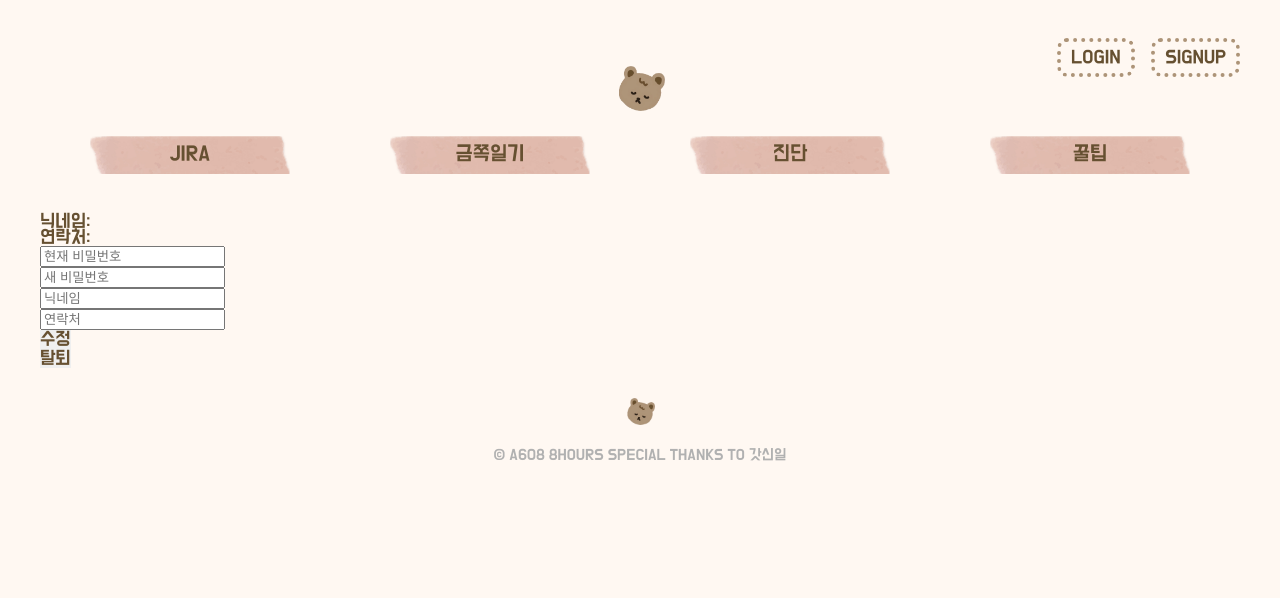
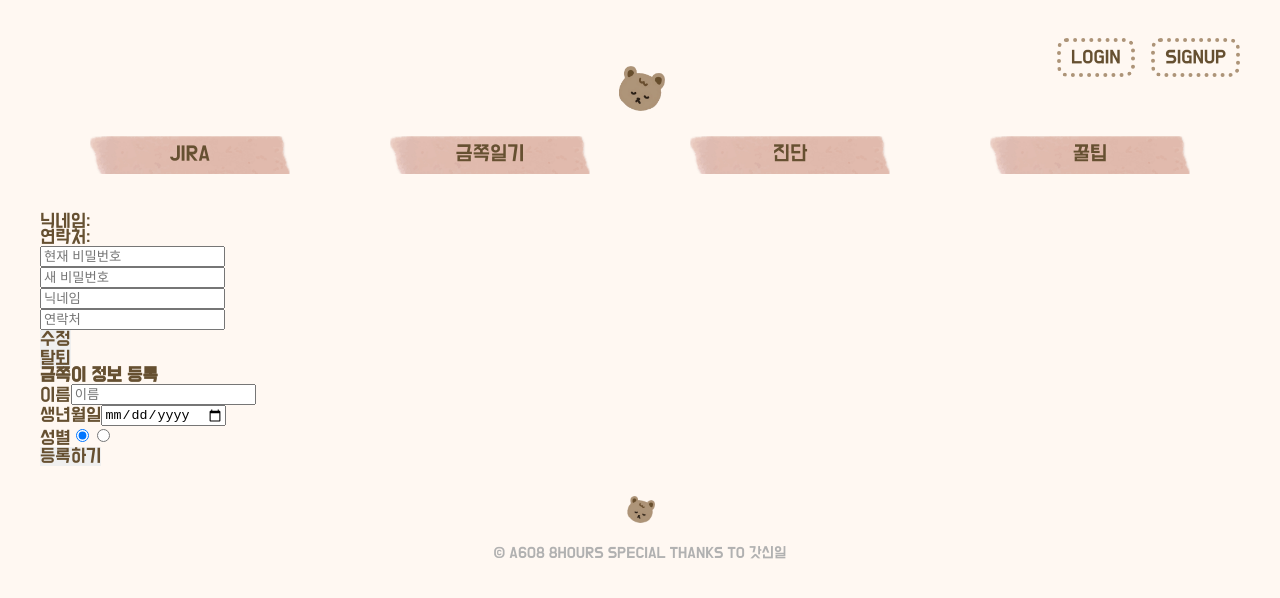
Before and after one commit to MyGoldenKids/goldenkid-frontend, a Vue app in the folder vue-project/: page /member/mypage in a window 1280 px wide. Shown: the top 598 px of the page. Built offline with nearby package versions, Linux system fonts and the light colour scheme; no server answers; what v-calendar would draw is missing.

Commit message:
feat: 아이정보 등록 axios #48

```diff
--- /dev/null
+++ b/vue-project/src/api/child.js
@@ -0,0 +1,15 @@
+import { instance } from "./axios";
+
+// 아이 정보 등록
+const registerChild = async (data) => {
+    instance
+        .post("child/register", data.value)
+        .then((response) => {
+            console.log(response.data);
+        })
+        .catch((error) => {
+            console.log(error);
+        });
+};
+
+export { registerChild };
--- /dev/null
+++ b/vue-project/src/components/child/ChildRegisterComponent.vue
@@ -0,0 +1,74 @@
+<script setup>
+import { registerChild } from "@/api/child";
+import { ref } from "vue";
+import { useMemberStore } from "@/stores/member-store";
+
+const store = useMemberStore();
+const memberNo = store.memberInfo.memberNo;
+
+const child = ref({
+    childName: "",
+    childBirth: "",
+    childGender: true,
+    memberId: memberNo,
+    fileId: "",
+});
+
+function submitForm() {
+    registerChild(child);
+}
+</script>
+
+<template>
+    <div class="child-wrap">
+        <div class="child-wrap-right">
+            <div class="register-form">
+                <h1>금쪽이 정보 등록</h1>
+                <form @submit.prevent="submitForm">
+                    <div class="register-grid">
+                        <div>
+                            <label for="childName">이름</label>
+                            <input
+                                type="text"
+                                v-model="child.childName"
+                                required
+                                placeholder="이름"
+                            />
+                        </div>
+                        <div>
+                            <label for="birthday">생년월일</label>
+                            <input
+                                type="date"
+                                v-model="child.childBirth"
+                                required
+                                placeholder="생년월일"
+                            />
+                        </div>
+                        <div>
+                            <fieldset id="gender-group">
+                                <label for="gender">성별</label>
+                                <input
+                                    type="radio"
+                                    name="gender-group"
+                                    value="true"
+                                    v-model="child.childGender"
+                                    required
+                                />
+                                <input
+                                    type="radio"
+                                    name="gender-group"
+                                    value="false"
+                                    v-model="child.childGender"
+                                    required
+                                />
+                            </fieldset>
+                        </div>
+                    </div>
+                    <button type="submit">등록하기</button>
+                </form>
+            </div>
+        </div>
+    </div>
+</template>
+
+<style scoped></style>
--- a/vue-project/src/views/member/MemberMyPageView.vue
+++ b/vue-project/src/views/member/MemberMyPageView.vue
@@ -1,10 +1,12 @@
 <script setup>
 import MemberMyPageComponent from "@/components/member/MemberMyPageComponent.vue";
+import ChildRegisterComponent from "@/components/child/ChildRegisterComponent.vue";
 </script>
 
 <template>
     <div>
         <MemberMyPageComponent></MemberMyPageComponent>
+        <ChildRegisterComponent></ChildRegisterComponent>
     </div>
 </template>
 
```
